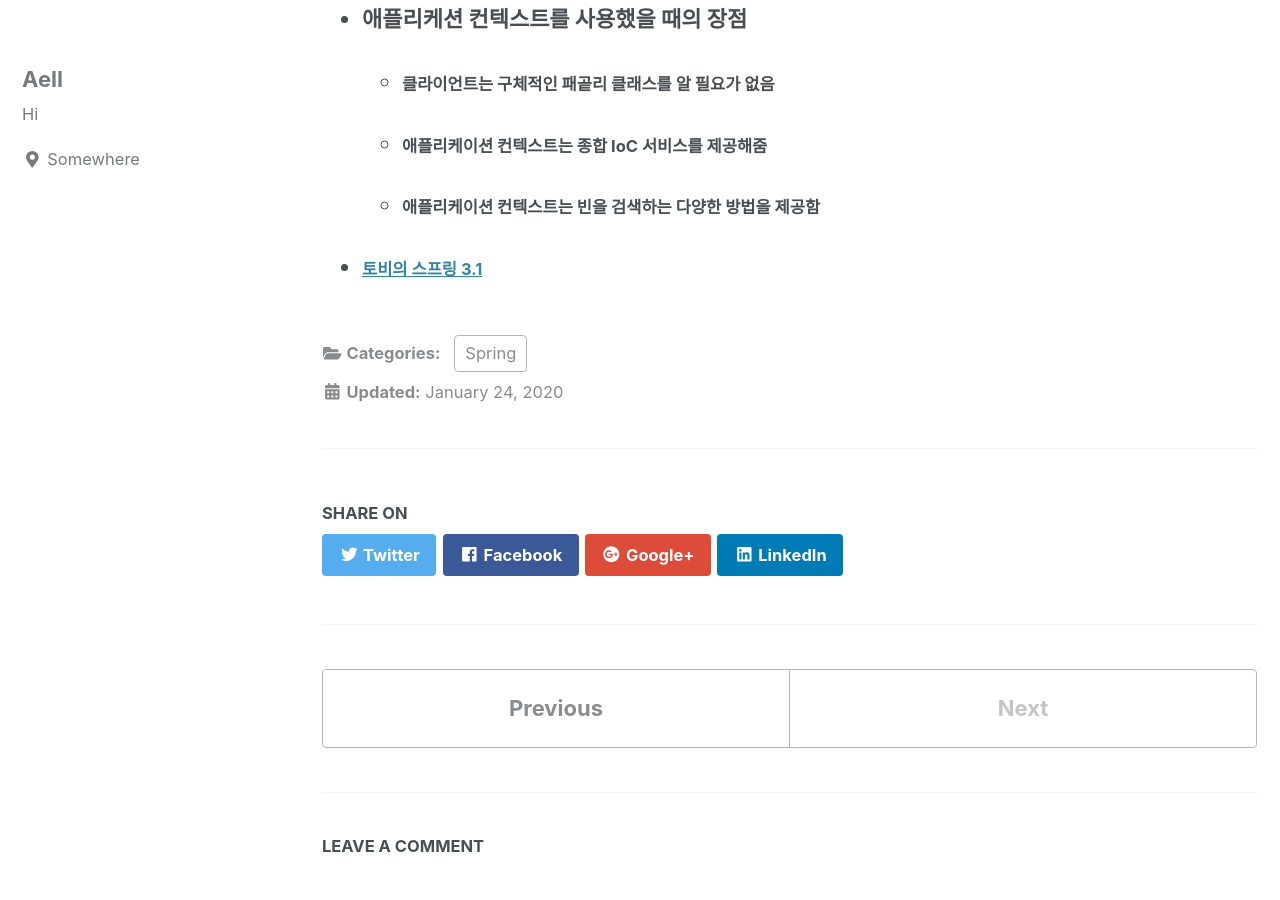
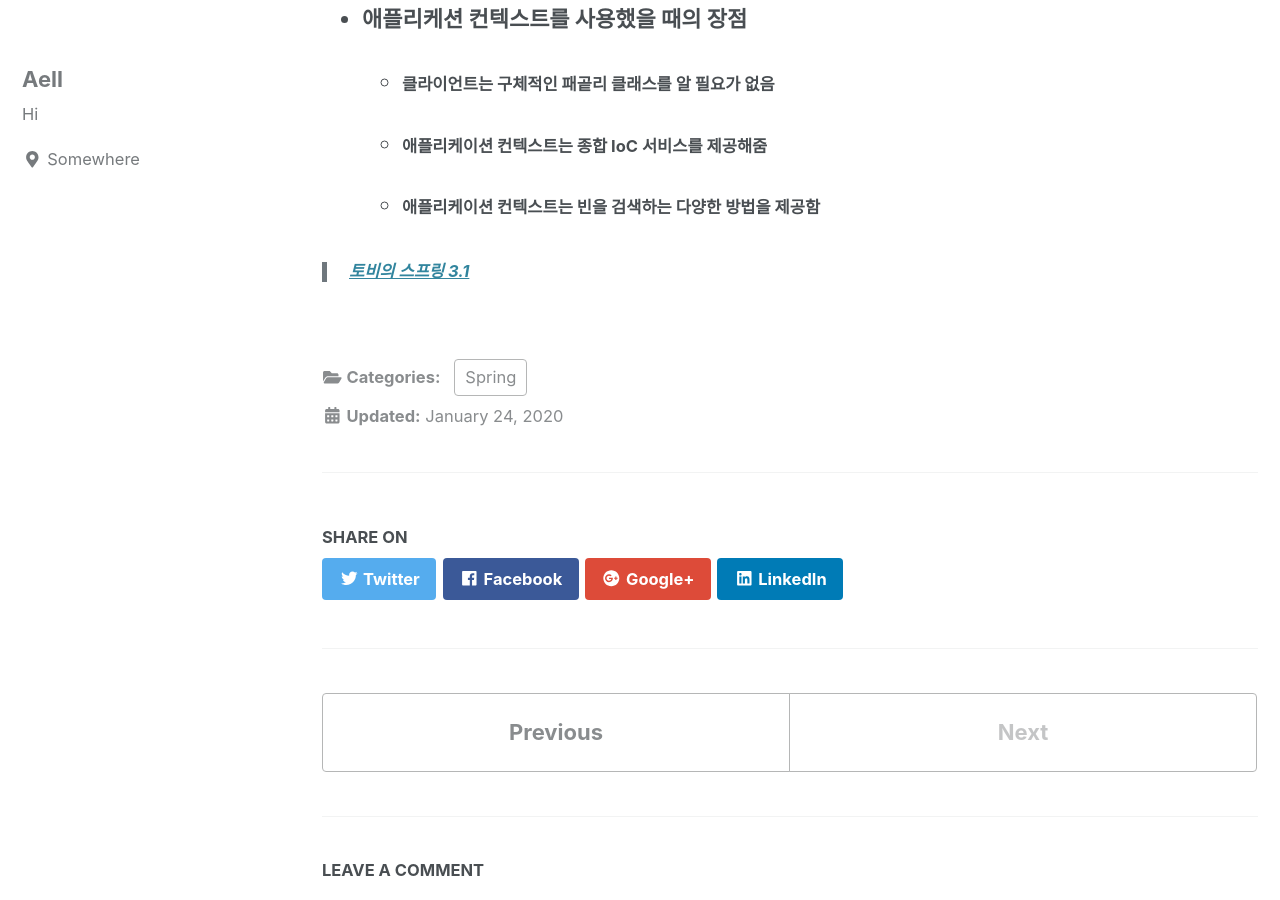
Before and after one commit to mdwgti16/mdwgti16.github.io, a Jekyll site: the page built from _posts/spring/2020-01-24-application_context.md, in a window 1280 px wide and 900 px high, scrolled down 3931 px. Built offline with Jekyll 4.4.1, drawn with Linux system fonts in a browser that asks for light colours; cached includes are drawn as plain includes; nearby versions of some CDN libraries; comment, search, counter and statistics services are not loaded.

Commit message:
modify quote

```diff
--- a/_posts/spring/2020-01-24-application_context.md
+++ b/_posts/spring/2020-01-24-application_context.md
@@ -115,7 +115,7 @@ categories: Spring
 	* ##### 애플리케이션 컨텍스트는 종합 IoC 서비스를 제공해줌
 	* ##### 애플리케이션 컨텍스트는 빈을 검색하는 다양한 방법을 제공함
 
-* ###### [토비의 스프링 3.1]
+> ###### [토비의 스프링 3.1]
 
 
 [토비의 스프링 3.1]: https://book.naver.com/bookdb/book_detail.nhn?bid=7006516
```
Also changed, not shown: _posts/spring/2020-01-22-create_project.md (+1 -1 lines).
